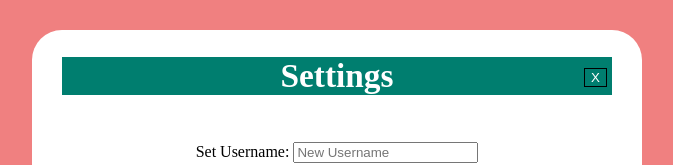
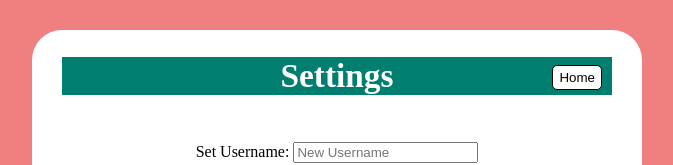
Before and after one commit to mattzou1/Digital-Planner, a website: page views/settings.html in a window 1280 px wide. Shown: the top 165 px of the page, without its empty margins (276-949 px from the left). Drawn offline with Linux system fonts and the light colour scheme; files that its build step writes are made by us from their sources; files whose address does not match are found by name.

Commit message:
More changes to home button on settings page

```diff
--- a/public/css/settings.css
+++ b/public/css/settings.css
@@ -50,16 +50,18 @@ form > div { /*Deals with div elements in form*/
 form > #escapeButton{
     display: flex;
     float: right;
-    margin-top: -387px;
-    margin-right: 30px;
-    background-color: #007E6F;
+    margin-top: -390px;
+    margin-right: 35px;
+    background-color: white;
     border: 1px black solid;
-    color: white;
+    color: black;
+    border-radius: 5px;
+    height: 7%;
 
 }
 
 #escapeButton:hover {
-    background-color: #41B3A3;
+    background-color: lightcoral;
 	box-shadow: 0 5px 10px rgba(0, 0, 0, 1.0);
 }
 
--- a/views/settings.html
+++ b/views/settings.html
@@ -68,7 +68,7 @@
 
 
         <!--Button to get out of settings if clicked accidentally:-->
-        <input type="submit" value="X" id="escapeButton">
+        <input type="submit" value="Home" id="escapeButton">
 
     </form>
 
```
